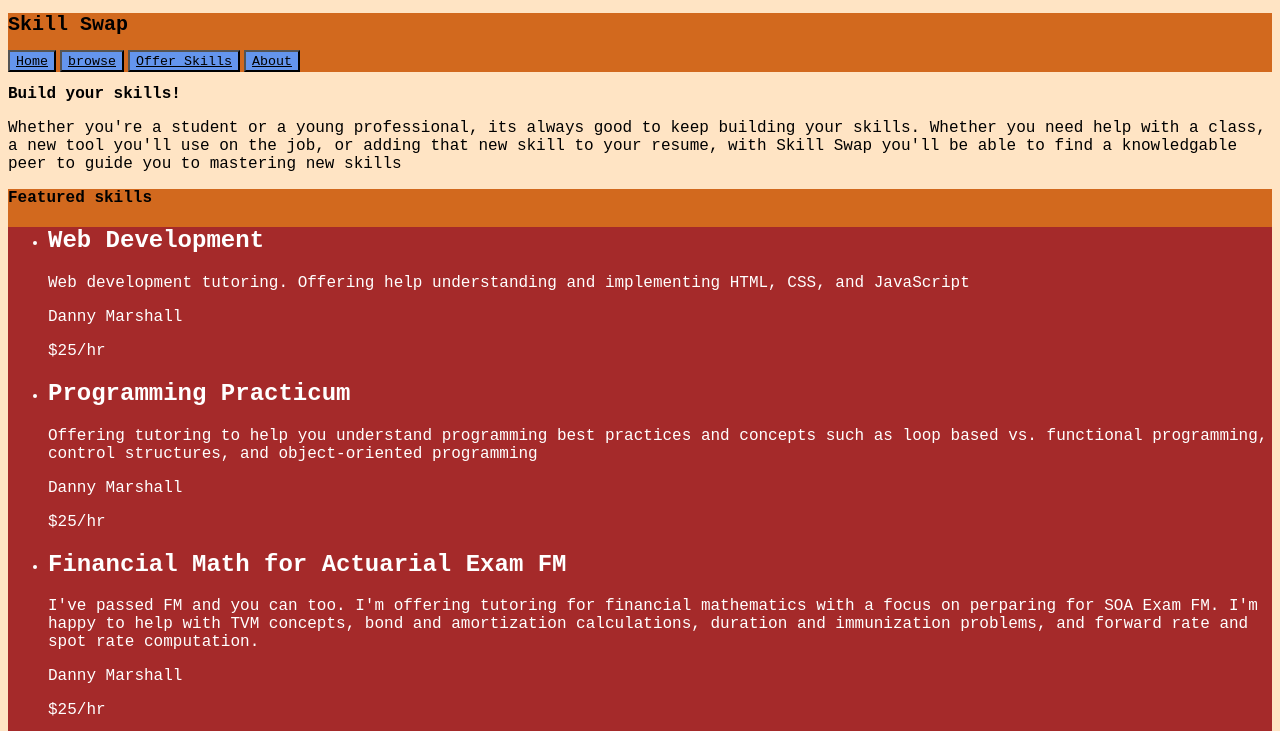
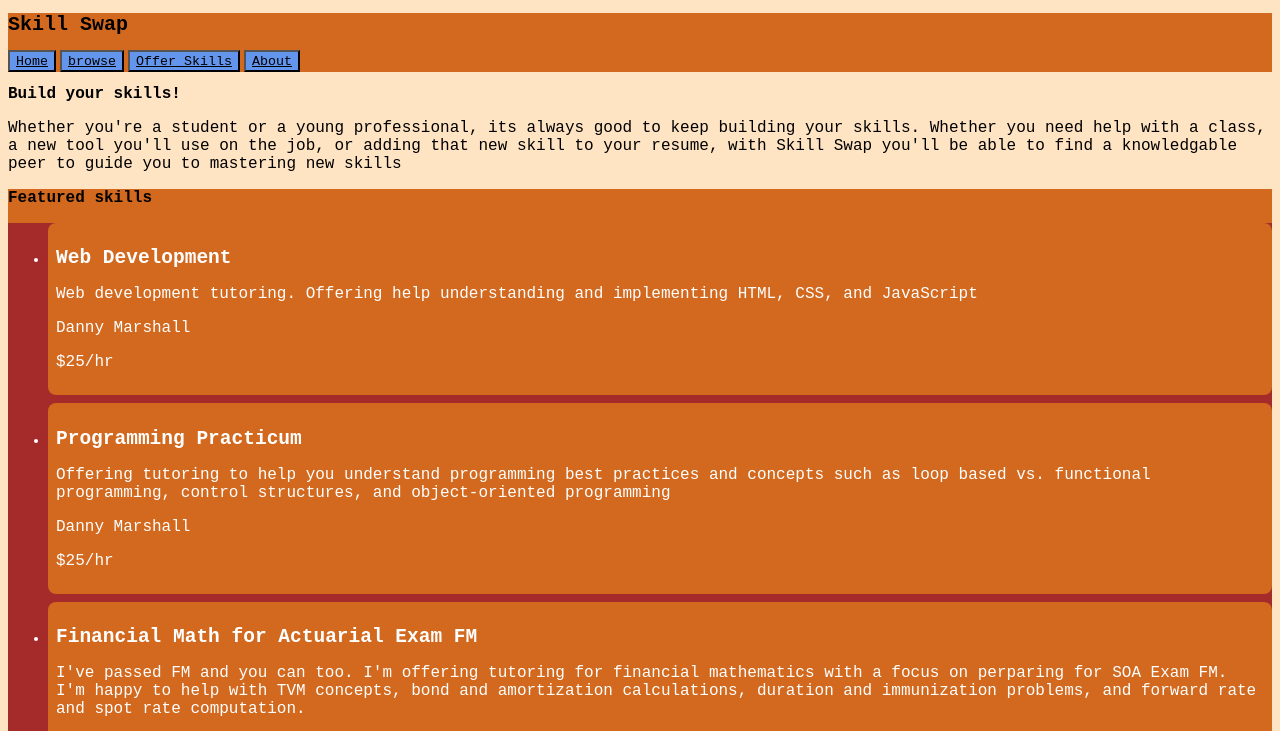
Before and after one commit to MD2020m/skillswap-danny, a plain HTML site: page index.html in a window 1280 px wide. Shown: the top 731 px of the page. Drawn offline with Linux system fonts and the light colour scheme.

Commit message:
Add basic styling for skill card elements

```diff
--- a/style.css
+++ b/style.css
@@ -45,5 +45,18 @@ p {
 
 .offering-entry {
     color: white;
-    font-family:'Courier New', Courier, monospace;
+    font-family:monospace;
 }
+
+.skill-card {
+    background-color: chocolate;
+    padding: 8px;
+    border-radius: 8px;
+    margin-top: 8px;
+}
+
+.skl-card-title {
+    font-family: monospace;
+    font-size: medium;
+    color: white;
+}
```
